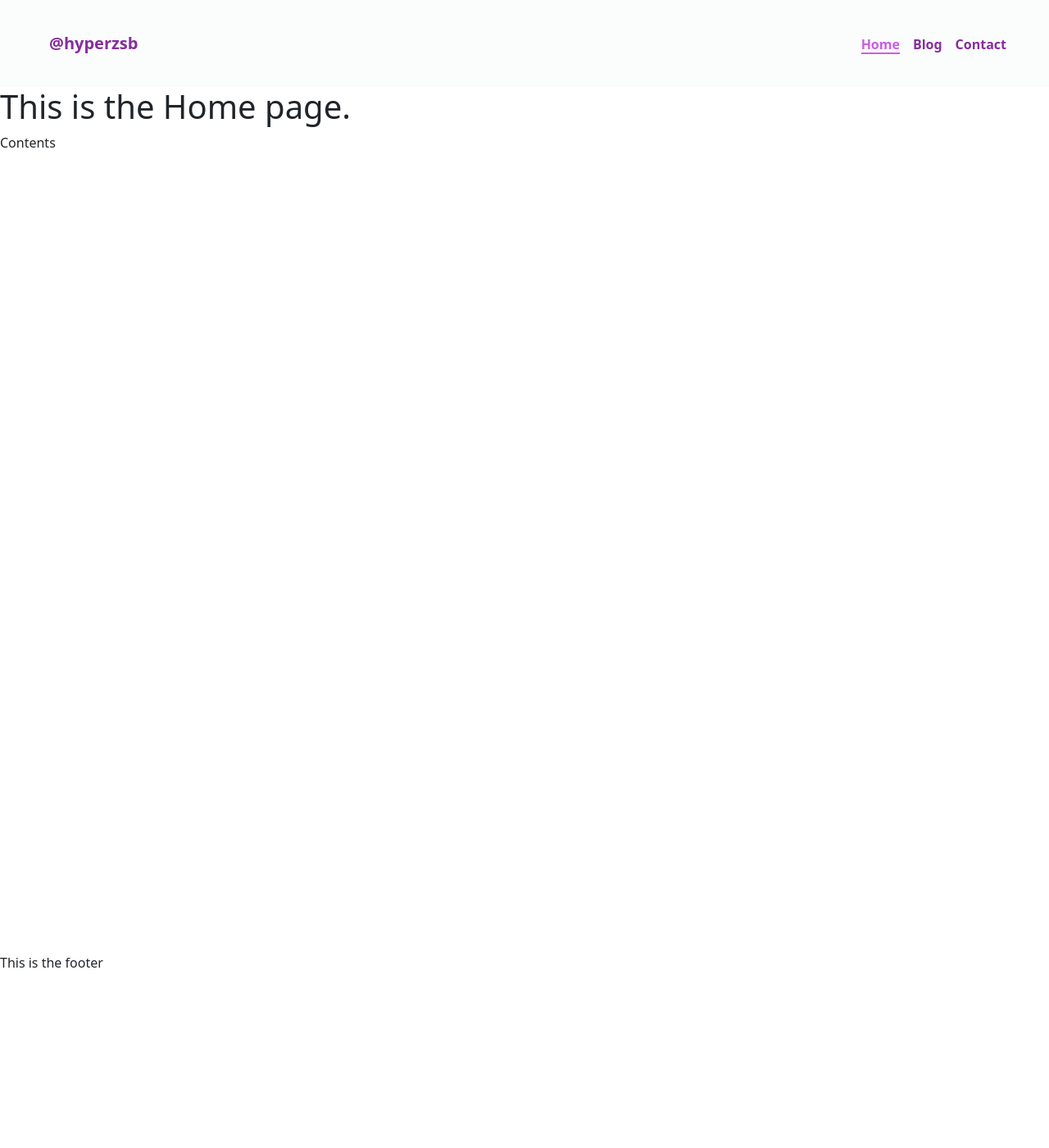
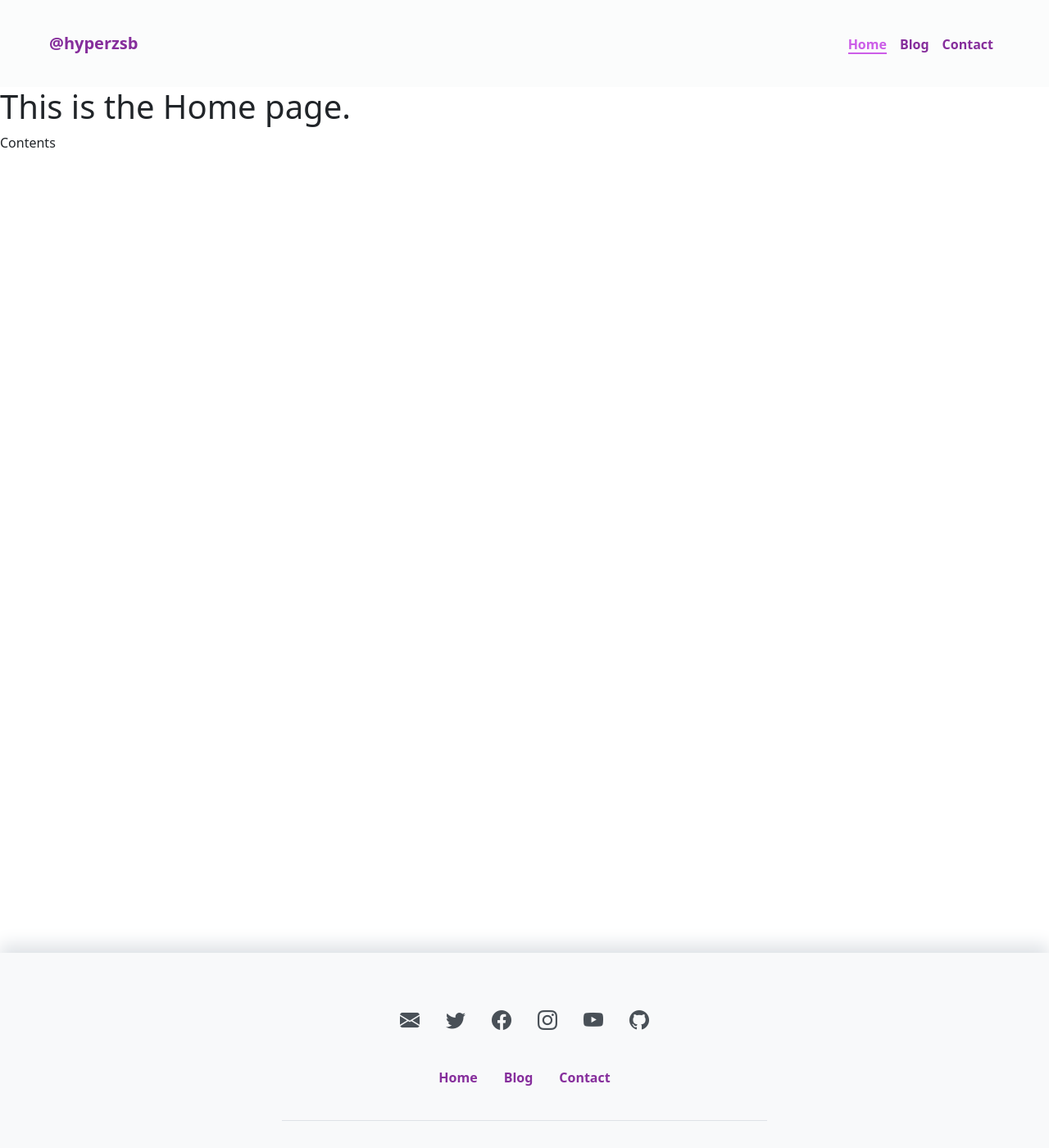
Before and after one commit to Hyperzsb/natalia-theme, a Jekyll site: the page built from index.html, in a window 1280 px wide and 1400 px high. Shown: the whole window at 82% size. Built offline with Jekyll 4.4.1, drawn with Linux system fonts in a browser that asks for light colours; some of the changed text lies outside the part shown.

Commit message:
feat(footer): add an almost complete footer

```diff
--- a/_config.yaml
+++ b/_config.yaml
@@ -1,4 +1,16 @@
 url: http://127.0.0.1:4000
+
+name: hyperzsb
+
+copyright: 2022 © hyperzsb
+
+socialMedia:
+  email: hyperzsb@qq.com
+  twitter: hyperzsb
+  facebook: hyperzsb
+  instagram: hyperzsb
+  youtube: hyperzsb
+  github: Hyperzsb
 
 navigation:
   - name: Home
@@ -9,4 +21,6 @@ navigation:
     url: /contact
 
 setting:
-  enableLoadingModal: false
+  enableLoadingModal: true
+  # Dark mode has not developed completely yet. Please do not turn it on.
+  enableDarkMode: false
--- a/_includes/footer.html
+++ b/_includes/footer.html
@@ -1,3 +1,76 @@
-<footer>
-    <div>This is the footer</div>
+<footer class="container-fluid custom-footer-bg-color custom-footer-shadow-color">
+    <div class="row justify-content-center align-items-center p-5">
+        <div class="col-lg-6">
+            <div class="d-flex flex-row justify-content-center mb-3">
+                {% if site.socialMedia.email %}
+                <a class="gray-icon-color p-3 fs-4" target="_blank" href="mailto:{{ site.socialMedia.email }}">
+                    <i class="bi bi-envelope-fill"></i>
+                </a>
+                {% endif %}
+                {% if site.socialMedia.twitter %}
+                <a class="gray-icon-color p-3 fs-4" target="_blank"
+                   href="https://twitter.com/{{ site.socialMedia.twitter }}">
+                    <i class="bi bi-twitter"></i>
+                </a>
+                {% endif %}
+                {% if site.socialMedia.facebook %}
+                <a class="gray-icon-color p-3 fs-4" target="_blank"
+                   href="https://facebook.com/{{ site.socialMedia.facebook }}">
+                    <i class="bi bi-facebook"></i>
+                </a>
+                {% endif %}
+                {% if site.socialMedia.instagram %}
+                <a class="gray-icon-color p-3 fs-4" target="_blank"
+                   href="https://instagram.com/{{ site.socialMedia.instagram }}">
+                    <i class="bi bi-instagram"></i>
+                </a>
+                {% endif %}
+                {% if site.socialMedia.youtube %}
+                <a class="gray-icon-color p-3 fs-4" target="_blank"
+                   href="https://youtube.com/{{ site.socialMedia.youtube }}">
+                    <i class="bi bi-youtube"></i>
+                </a>
+                {% endif %}
+                {% if site.socialMedia.github %}
+                <a class="gray-icon-color p-3 fs-4" target="_blank"
+                   href="https://github.com/{{ site.socialMedia.github }}">
+                    <i class="bi bi-github"></i>
+                </a>
+                {% endif %}
+            </div>
+            <div class="row justify-content-center align-items-center mb-3 pb-3">
+                <div class="col-lg-8">
+                    <ul class="nav justify-content-center align-items-center">
+                        {% for nav in site.navigation %}
+                        <li class="nav-item">
+                            <a class="nav-link link-color" href="{{ nav.url }}">
+                                <b>{{ nav.name }}</b>
+                            </a>
+                        </li>
+                        {% endfor %}
+                    </ul>
+                </div>
+                {% if site.setting.enableDarkMode == true %}
+                <div class="col-lg-4">
+                    <div class="form-check form-switch d-flex justify-content-center align-items-center">
+                        <input class="form-check-input mt-0 me-2" type="checkbox" role="switch" id="flexSwitchCheckDefault">
+                        <label class="form-check-label light-text-color" for="flexSwitchCheckDefault">Dark Mode</label>
+                    </div>
+                </div>
+                {% endif %}
+            </div>
+            <div class="row text-center mt-3 pt-4 border-top">
+                <span class="lighter-text-color pt-2">{{ site.copyright }}</span>
+                <span class="lighter-text-color pt-2">
+                    With
+                    <a class="gray-link-color" target="_blank"
+                       href="https://github.com/Hyperzsb/natalia-theme">Natalia</a>,
+                    a theme powered by
+                    <a class="gray-link-color" target="_blank" href="https://jekyllrb.com/">Jekyll</a>
+                    and
+                    <a class="gray-link-color" target="_blank" href="https://getbootstrap.com/">Bootstrap</a>
+                </span>
+            </div>
+        </div>
+    </div>
 </footer>
--- a/_includes/header.html
+++ b/_includes/header.html
@@ -1,8 +1,8 @@
 <header class="sticky-top">
     <nav class="navbar navbar-expand-lg custom-navbar custom-navbar-bg-color p-4" id="navbar">
-        <div class="container-fluid m-2">
-            <a class="navbar-brand ms-2 ms-lg-3 fw-bold custom-navbar-brand-color" href="/">
-                @hyperzsb
+        <div class="container-fluid mt-2 mb-2 ms-3 ms-lg-4 me-3 me-lg-4">
+            <a class="navbar-brand fw-bold custom-navbar-brand-color" href="/">
+                @{{ site.name }}
             </a>
             <div class="navbar-toggler custom-navbar-toggler-color" type="button" data-bs-toggle="collapse"
                     data-bs-target="#navbarSupportedContent" aria-controls="navbarSupportedContent"
--- a/_sass/main.scss
+++ b/_sass/main.scss
@@ -75,3 +75,5 @@
     transition: border-color 0.25s ease-out 0.1s, width 0.25s ease-out 0.1s;
   }
 }
+
+/* Footer style */
--- a/assets/css/light.scss
+++ b/assets/css/light.scss
@@ -11,7 +11,8 @@ $shadow-color: #adb5bd;
 $link-color-lighter: #cc5de8;
 $link-color-light: #ae3ec9;
 $link-color: #862e9c;
-$text-color-lighter: #adb5bd;
+$text-color-extreme-light: #adb5bd;
+$text-color-lighter: #868e96;
 $text-color-light: #495057;
 $text-color: #212529;
 $hint-color: #63e6be;
@@ -37,23 +38,39 @@ $fatal-color: #ffa8a8;
 }
 
 .lighter-text-color {
-  color:$text-color-lighter;
+  color: $text-color-lighter;
 }
 
 .link-color {
   color: $link-color;
+
+  &:hover, &:active {
+    color: $link-color-light;
+  }
 }
 
-.link-color:hover, .link-color:active {
-  color: $link-color-light;
+.gray-link-color {
+  color: $text-color-light;
+
+  &:hover, &:active {
+    color: $text-color-lighter;
+  }
 }
 
 .icon-color {
   color: $link-color;
+
+  &:hover, &:active {
+    color: $link-color-light;
+  }
 }
 
-.icon-color:hover, .icon-color:active {
-  color: $link-color-light;
+.gray-icon-color {
+  color: $text-color-light;
+
+  &:hover, &:active {
+    color: $text-color-lighter;
+  }
 }
 
 /* Loading modal color style */
@@ -82,17 +99,27 @@ $fatal-color: #ffa8a8;
 
 .custom-nav-item-inactive-color {
   color: $link-color;
-}
 
-.custom-nav-item-inactive-color:hover {
-  color: $link-color-light;
-}
+  &:hover {
+    color: $link-color-light;
+  }
 
-.custom-nav-item-inactive-color:hover::after {
-  border-bottom-color: $link-color-light;
+  &:hover::after {
+    border-bottom-color: $link-color-light;
+  }
 }
 
 .custom-navbar-toggler-color {
   color: $link-color;
   border: 0;
 }
+
+/* Footer color style */
+
+.custom-footer-bg-color {
+  background-color: $base-color;
+}
+
+.custom-footer-shadow-color {
+  box-shadow: 0 -10px 20px $shadow-color-light;
+}
--- a/assets/js/main.js
+++ b/assets/js/main.js
@@ -36,7 +36,7 @@ document.onreadystatechange = function () {
                 degree--;
                 loadingModal.style.opacity = String(degree / 5);
                 if (degree === 0) {
-                    loadingModal.style.display = "none";
+                    loadingModal.remove();
                     clearInterval(interval);
                 }
             }, 50);
```
